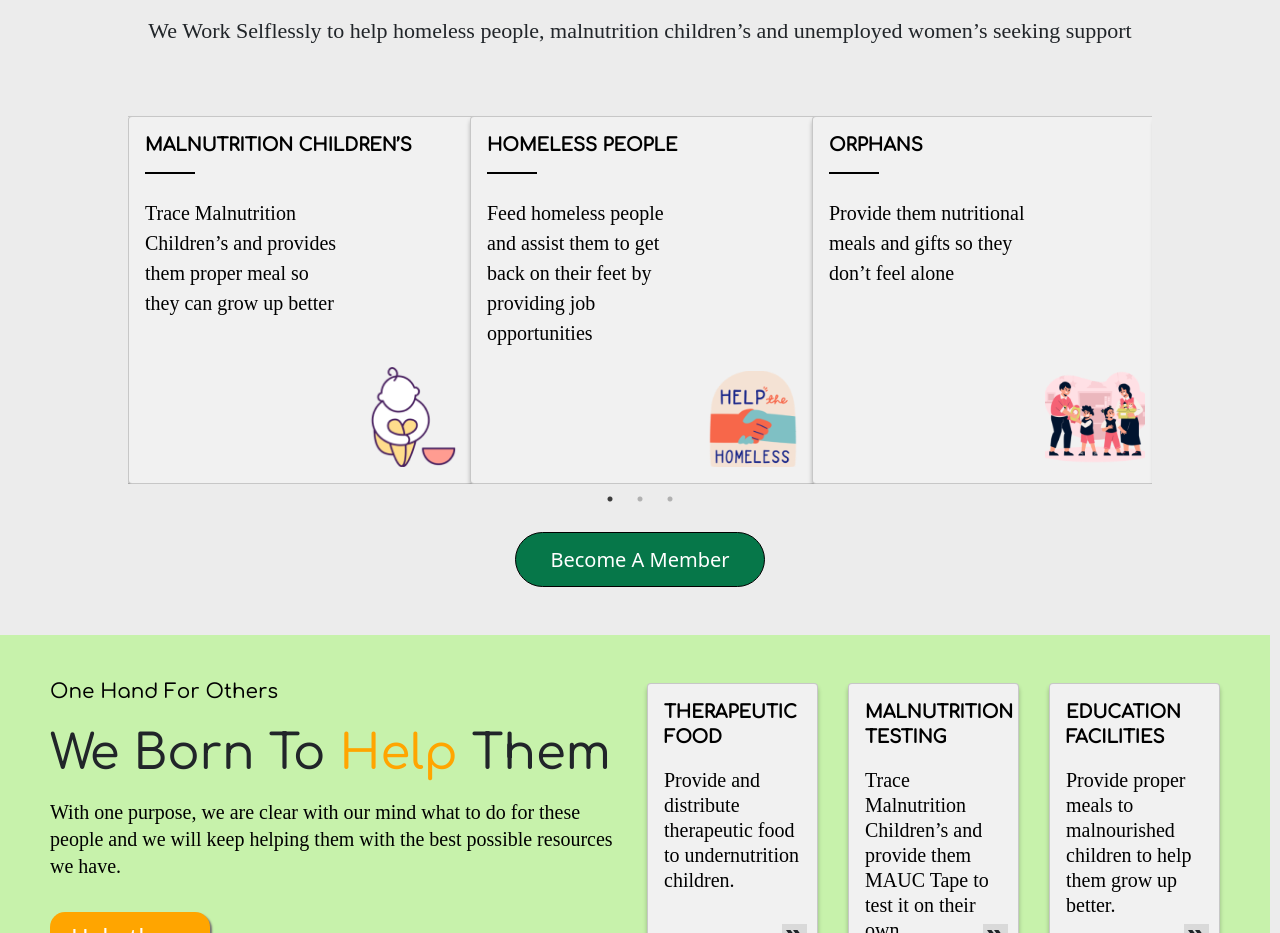
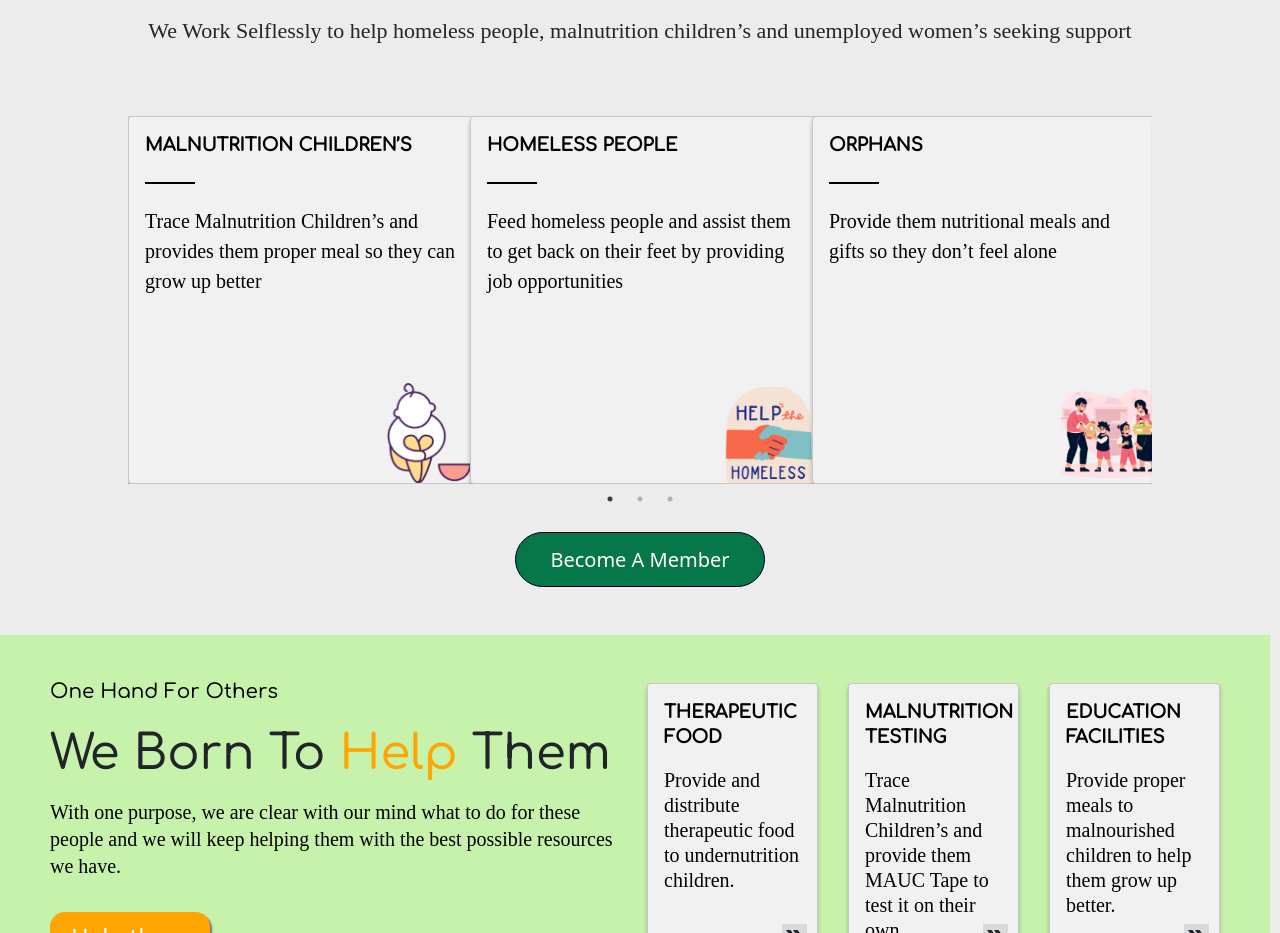
Before and after one commit to Darsh37/Momeals-Homepage, a React (Create React App) app: page /DonationPage in a window 1280 px wide. Shown: the part 1160-2093 px from the top of the page. Built offline with nearby package versions, Linux system fonts and the light colour scheme.

Commit message:
first-commit

```diff
--- a/src/Components/DonationPage/MiddleCard/MiddleCard.css
+++ b/src/Components/DonationPage/MiddleCard/MiddleCard.css
@@ -69,7 +69,7 @@ color: #000000;
 
   align-self: flex-start !important;
   position: relative ;
-  left: 0;
+
 }
 
 .card-text {
@@ -142,7 +142,10 @@ line-height: 27px !important;
     }
   }
 
-
+  .helpingcards .card-text {
+    width:100% !important;
+    margin-left: 0px !important;
+  }
 
 
 
--- a/src/Components/DonationPage/MiddleCard/MiddleCard.jsx
+++ b/src/Components/DonationPage/MiddleCard/MiddleCard.jsx
@@ -26,7 +26,7 @@ function MiddleCard() {
     },
     {
       heading: "Orphans",
-      para: "Provide them nutritional meals and gifts so they don’t feel alone",
+      para: "Provide them nutritional meals and gifts so they don’t feel alone ",
       imgs: Orphan,
     },
   ]);
@@ -93,22 +93,22 @@ function MiddleCard() {
               <div className="helpingcards" key={id}>
                 <Card  className="card-spacing mt-5">
                   <Card.Body className="d-flex flex-column ">
-                    <div className="flex-grow-1">
+
                       <Card.Title className="heading">{dta.heading}</Card.Title>
-                      <div className="position-relative mt-3">
-                        <div className="position-absolute bottom-0 end-0 card-line"></div>
+                      <div className=" mt-3">
+                        <div className="position-absolute left-0 card-line"></div>
                       </div>
-                      <div className="mb-5 position-relative" style={{marginBottom:"50px"}}>
-                        <Card.Text variant="top" className="position-absolute mt-4 card-text ">
+                      <div className="mb-5" style={{marginBottom:"50px"}}>
+                        <Card.Text variant="top" className=" mt-4 card-text ">
                           {dta.para}
                         </Card.Text>
                       </div>
-                    </div>
-                    <div className="position-relative">
+
+                    <div className="mt-5">
                       <Card.Img
                         variant="top"
-                        className="position-absolute bottom-0 end-0"
-                        style={{ width: "100px" }}
+                        className="mt-5"
+                        style={{ width: "100px", position: "absolute", bottom: 0, right: 0 }}
                         src={dta.imgs}
                       />
                     </div>
```
Also changed, not shown: 1 other file (tests, documents, lock files or other folders).
